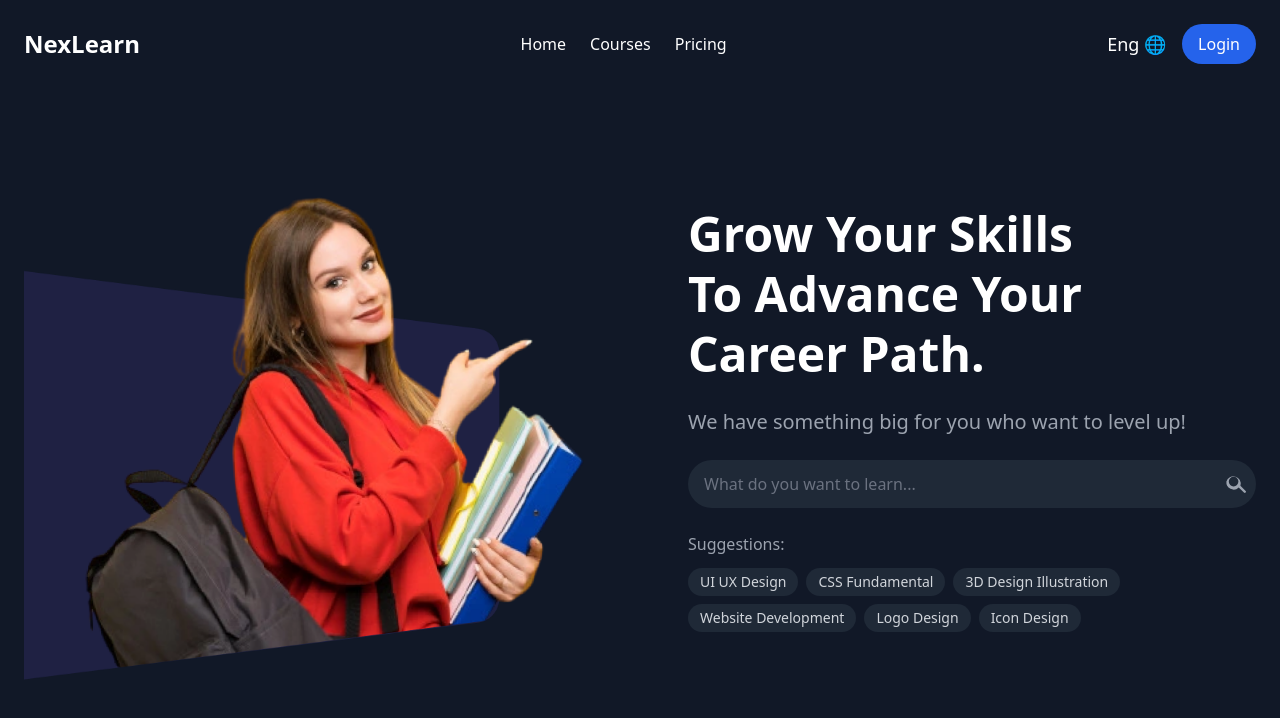
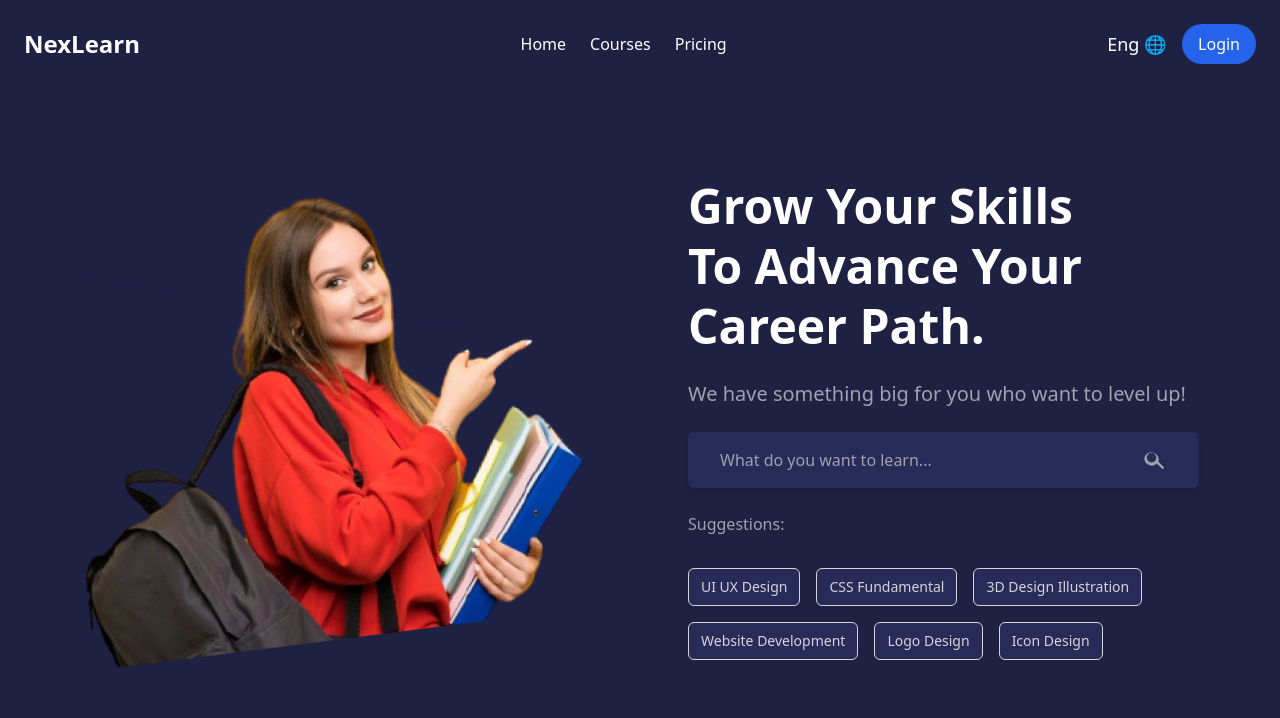
Before and after one commit to jumakulov-ozodbek/home-react-app, a React (Create React App) app: page / in a window 1280 px wide. Shown: the top 718 px of the page. Built offline with nearby package versions, Linux system fonts and the light colour scheme.

Commit message:
hover quwdm

```diff
--- a/package.json
+++ b/package.json
@@ -3,6 +3,7 @@
   "version": "0.1.0",
   "private": true,
   "dependencies": {
+    "@heroicons/react": "^2.2.0",
     "cra-template": "1.2.0",
     "react": "^18.0.0",
     "react-dom": "^18.0.0",
--- a/src/App.js
+++ b/src/App.js
@@ -14,16 +14,16 @@ const SearchInput = () => {
         placeholder="What do you want to learn..."
         value={searchTerm}
         onChange={(e) => setSearchTerm(e.target.value)}
-        className="w-full px-4 py-3 text-gray-300 bg-gray-800 rounded-full focus:outline-none focus:ring-2 focus:ring-blue-500 placeholder-gray-500"
+        className="w-[90%] px-8 py-4 text-gray-300 bg-[#282B57] rounded-md shadow-md "
         onKeyPress={(e) => e.key === "Enter" && handleSearch()}
       />
       <button
         onClick={handleSearch}
-        className="absolute right-2 top-1/2 transform -translate-y-1/2 text-gray-400 hover:text-gray-300"
+        className="absolute left-[80%] top-1/2 transform -translate-y-1/2 text-gray-400 "
       >
         <svg
           xmlns="http://www.w3.org/2000/svg"
-          className="h-6 w-6"
+          className="h-6 w-6 rounded-md bg-[#282B57] "
           viewBox="0 0 20 20"
           fill="currentColor"
         >
@@ -40,7 +40,7 @@ const SearchInput = () => {
 
 function App() {
   return (
-    <div className="min-h-screen bg-gray-900 text-white">
+    <div className="min-h-screen bg-[#1F2143] text-white">
       <header className="flex justify-between items-center p-6 container mx-auto">
         <div className="text-2xl font-bold text-white">NexLearn</div>
         <nav>
@@ -67,8 +67,6 @@ function App() {
             className="max-w-full h-auto object-contain"
           />
         </div>
-
-        {/* O'ng tomondagi matn va qidiruv qismi */}
         <div className="w-1/2 space-y-6 pl-12">
           <h1 className="text-5xl font-bold leading-tight">
             Grow Your Skills <br />
@@ -83,9 +81,9 @@ function App() {
             <SearchInput />
           </div>
 
-          <div className="space-y-3">
+          <div className="space-y-8">
             <span className="block text-gray-400">Suggestions:</span>
-            <div className="flex flex-wrap gap-2">
+            <div className="flex  flex-wrap gap-4  mt-8">
               {[
                 "UI UX Design",
                 "CSS Fundamental",
@@ -96,7 +94,7 @@ function App() {
               ].map((suggestion) => (
                 <button
                   key={suggestion}
-                  className="bg-gray-800 text-gray-300 px-3 py-1 rounded-full text-sm hover:bg-blue-700 hover:text-white transition"
+                  className=" text-gray-300 px-3 py-2 border border-gray-300 rounded-md  bg-[#282B57] p-4 text-sm hover:bg-blue-600 hover:text-white transition-all duration-300"
                 >
                   {suggestion}
                 </button>
```
Also changed, not shown: 1 other file (tests, documents, lock files or other folders).
